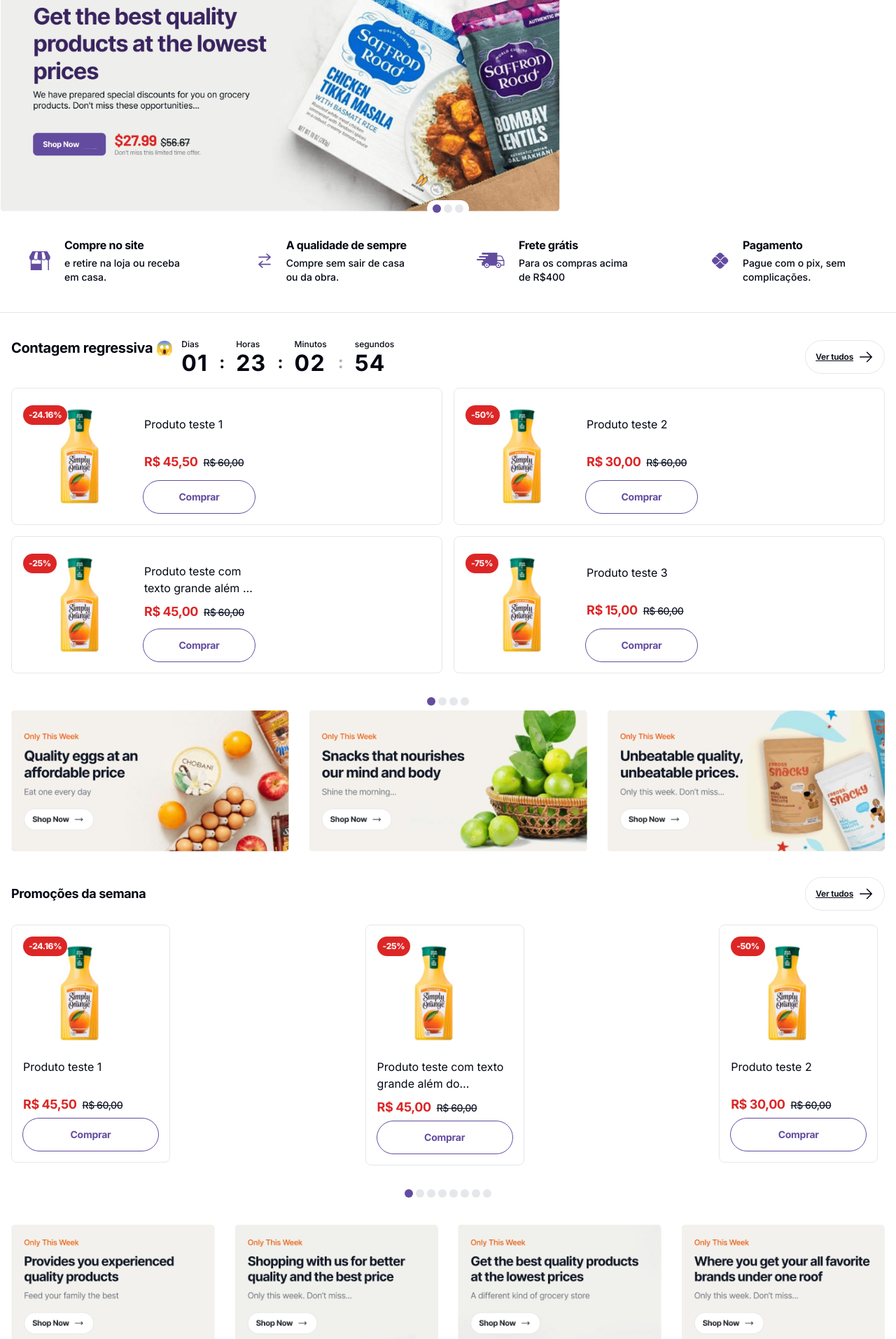
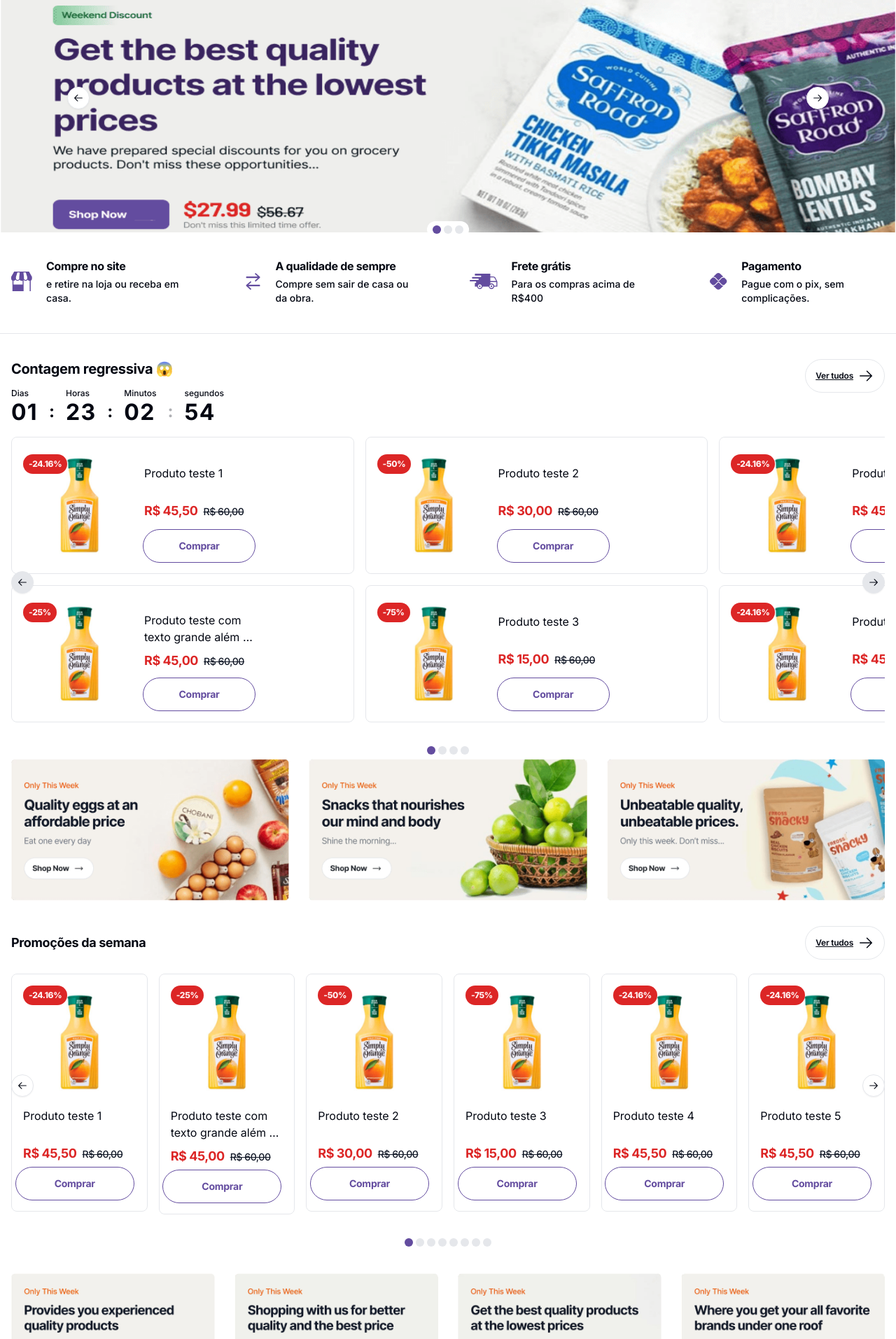
Before and after one commit to MaximusDesenvolvimento/mini-ecommerce-app, a Next.js app: page / in a window 1280 px wide. Shown: the part 160-2073 px from the top of the page at 70% size. Built offline with nearby package versions, Linux system fonts and the light colour scheme.

Commit message:
feature: home desktop finsh

```diff
--- a/src/components/BannerSliderFull/index.tsx
+++ b/src/components/BannerSliderFull/index.tsx
@@ -38,31 +38,36 @@
       opts={{
         loop: true,
       }}
-      className="relative"
+      className="relative mt-5 lg:h-96"
     >
-      <CarouselContent>
+      <CarouselContent className="lg:h-96">
         <CarouselItem>
           <Image
             src={fullBanner}
             alt="banner tela inteira"
             width={800}
             height={200}
+            className="w-full lg:h-[482px]"
           />
         </CarouselItem>
+
         <CarouselItem>
           <Image
             src={fullBanner}
             alt="banner tela inteira"
             width={800}
             height={200}
+            className="w-full lg:h-[482px]"
           />
         </CarouselItem>
+
         <CarouselItem>
           <Image
             src={fullBanner}
             alt="banner tela inteira"
             width={800}
             height={200}
+            className="w-full lg:h-[482px]"
           />
         </CarouselItem>
       </CarouselContent>
@@ -79,8 +84,8 @@
           ))}
         </span>
       </div>
-      {/* <CarouselPrevious  />
-      <CarouselNext /> */}
+      <CarouselPrevious className="hidden lg:flex lg:left-24" />
+      <CarouselNext className="hidden lg:flex lg:right-24" />
     </Carousel>
   );
 }
--- a/src/components/BenerfitBar/BennerfitBarDesktop.tsx
+++ b/src/components/BenerfitBar/BennerfitBarDesktop.tsx
@@ -7,8 +7,8 @@
 
 export function BennefitbarDesktop() {
   return (
-    <div className="flex justify-center items-center flex-wrap gap-5 my-9 pb-10 border-b border-gray-200">
-      <div className="flex justify-start items-center gap-5 w-full max-w-[221px] mx-auto">
+    <div className="flex justify-center items-center flex-wrap gap-5 my-9 pb-10 border-b border-gray-200 lg:max-w-container lg:mx-auto lg:justify-between lg:px-4">
+      <div className="flex justify-start items-center gap-5 w-full max-w-[221px] mx-auto lg:mx-0 lg:max-w-[20%]">
         <Image src={IconSroes} alt="icon de loja" width={30} height={30} />
         <div>
           <p className="mb-1 font-bold tracking-[-0.32px]">Compre no site</p>
@@ -18,7 +18,7 @@
         </div>
       </div>
 
-      <div className="flex justify-start items-center gap-5 w-full max-w-[221px] mx-auto">
+      <div className="flex justify-start items-center gap-5 w-full max-w-[221px] mx-auto lg:mx-0 lg:max-w-[20%]">
         <Image
           src={IconQualidade}
           alt="icon de qualidade"
@@ -35,7 +35,7 @@
         </div>
       </div>
 
-      <div className="flex justify-start items-center gap-5 w-full max-w-[221px] mx-auto">
+      <div className="flex justify-start items-center gap-5 w-full max-w-[221px] mx-auto lg:mx-0 lg:max-w-[20%]">
         <Image
           src={IconFrete}
           alt="icon frete grátis"
@@ -49,7 +49,7 @@
         </div>
       </div>
 
-      <div className="flex justify-start items-center gap-5 w-full max-w-[221px] mx-auto">
+      <div className="flex justify-start items-center gap-5 w-full max-w-[221px] mx-auto lg:mx-0 lg:max-w-[20%]">
         <Image src={IconPix} alt="icon de pix" width={30} height={30} />
         <div>
           <p className="mb-1 font-bold tracking-[-0.32px]">Pagamento</p>
--- a/src/components/ContainerProduct/index.tsx
+++ b/src/components/ContainerProduct/index.tsx
@@ -46,7 +46,7 @@
         className={`h-12 border border-[#634c9f] rounded-full cursor-pointer px-4 py-2 text-primary text-sm font-medium -tracking-[0.26px] absolute ${
           mosaico
             ? "w-[161px] left-[157px] min-[375px]:left-[186px] min-[400px]:left-[188px] bottom-4"
-            : "bottom-4 right-4 max-w-[128px] w-full min-[375px]:max-w-[145px] md:max-w-[195px]"
+            : "bottom-4 right-4 max-w-[128px] w-full min-[375px]:max-w-[145px] md:max-w-[195px] lg:max-w-[170px] lg:right-[19px]"
         } md:font-bold `}
       >
         Comprar
--- a/src/components/Header/desktop/index.tsx
+++ b/src/components/Header/desktop/index.tsx
@@ -8,7 +8,7 @@
 
 export function DesktopHeader() {
   return (
-    <div className="flex justify-between items-center py-5 max-w-7xl m-auto px-4 gap-4 xl:gap-0">
+    <div className="flex justify-between items-center py-5 max-w-container m-auto px-4 gap-4 xl:gap-0">
       <Link href="/">
         <Image
           src={IconLogo}
--- a/src/components/ImagesMosaico/ResponsiveMosaico/ImagesMosaicoDesktop.tsx
+++ b/src/components/ImagesMosaico/ResponsiveMosaico/ImagesMosaicoDesktop.tsx
@@ -5,7 +5,7 @@
 
 export function ImagesMosaicoDesktop({ dataImg }: PropsArrayImgMosaico) {
   return (
-    <div className="flex flex-col justify-center items-center gap-7 px-4 mb-9 md:justify-between md:flex-row">
+    <div className="flex flex-col justify-center items-center gap-7 px-4 mb-9 md:justify-between md:flex-row lg:max-w-container lg:mx-auto">
       {dataImg.map((item, index) => (
         <Link href={item.link} key={index}>
           <Image
--- a/src/components/ImagesMosaico/index.tsx
+++ b/src/components/ImagesMosaico/index.tsx
@@ -12,7 +12,7 @@
 
 export function ImagesMosaico({ dataImg }: PropsArrayImgMosaico) {
   return (
-    <div className="flex flex-col justify-center items-center gap-7 px-4 mb-9 md:justify-between md:flex-row">
+    <div className="flex flex-col justify-center items-center gap-7 px-4 mb-9 md:justify-between md:flex-row lg:max-w-container lg:mx-auto">
       {dataImg.map((item, index) => (
         <Link href={item.link} key={index} className="w-full">
           <ResponsiveImage
--- a/src/components/Shelf/ShelfMosaico.tsx
+++ b/src/components/Shelf/ShelfMosaico.tsx
@@ -7,6 +7,8 @@
   Carousel,
   CarouselContent,
   CarouselItem,
+  CarouselNext,
+  CarouselPrevious,
 } from "@/components/ui/carousel";
 import { type CarouselApi } from "@/components/ui/carousel";
 import { OfferCounter } from "./Counter";
@@ -51,17 +53,18 @@
   const productChunks = chunkArray(products, 2);
 
   return (
-    <div className="px-4">
-      <div className="flex justify-between items-end gap-3 mb-5">
-        <div className="flex flex-wrap justify-start gap-3">
+    <div className="px-4  lg:max-w-container lg:m-auto">
+      <div className="flex justify-between items-start gap-3 mb-5">
+        <div className="flex flex-col justify-start gap-3">
           <p className="text-xl text-gray-950 font-bold -tracking-[0.36px]">
             Contagem regressiva 😱
           </p>
           <OfferCounter />
         </div>
+
         <Link
           href={""}
-          className="h-12 w-29 flex items-center gap-1.5 py-2.5 px-3.5 border border-gray-200 rounded-full "
+          className="h-12 w-27 flex items-center gap-1.5 py-2.5 px-3.5 border border-gray-200 rounded-full "
         >
           <span className="text-gray-950 text-xs font-semibold underline -tracking-[0.24px]">
             {" "}
@@ -80,14 +83,13 @@
       >
         <CarouselContent>
           {productChunks.map((item: SplitArrayProducts[], i: number) => (
-            <CarouselItem key={i} className="md:basis-1/2">
+            <CarouselItem key={i} className="md:basis-1/2 lg:basis-2/5">
               {item.map((product, index) => (
                 <ContainerProduct key={index} product={product} mosaico />
               ))}
             </CarouselItem>
           ))}
         </CarouselContent>
-      </Carousel>
         <div className="w-full flex justify-center mt-3">
           <span className="h-6 w-min bg-white rounded-[30px] flex justify-center items-center gap-1 px-2">
             {Array.from({ length: count }, (_, index) => (
@@ -101,6 +103,9 @@
             ))}
           </span>
         </div>
+        <CarouselPrevious className="hidden lg:flex lg:left-0 lg:top-52 bg-[#E5E7EB]" />
+        <CarouselNext className="hidden lg:flex lg:right-0 lg:top-52 bg-[#E5E7EB]" />
+      </Carousel>
     </div>
   );
 }
--- a/src/components/Shelf/index.tsx
+++ b/src/components/Shelf/index.tsx
@@ -6,6 +6,8 @@
   Carousel,
   CarouselContent,
   CarouselItem,
+  CarouselNext,
+  CarouselPrevious,
 } from "@/components/ui/carousel";
 import { type CarouselApi } from "@/components/ui/carousel";
 import { ContainerProduct } from "../ContainerProduct";
@@ -38,7 +40,7 @@
   }, [api]);
 
   return (
-    <div className="my-8">
+    <div className="my-8 lg:max-w-container lg:mx-auto">
       <div className="w-full flex justify-between items-center mb-5 px-4">
         <p className="text-lg text-gray-950 font-bold -tracking-[0.36px]">
           {title}
@@ -67,7 +69,10 @@
       >
         <CarouselContent>
           {products.map((item, index) => (
-            <CarouselItem key={index} className="basis-1/2 md:basis-2/5">
+            <CarouselItem
+              key={index}
+              className="basis-1/2 md:basis-2/5 lg:basis-1/6"
+            >
               <ContainerProduct product={item} />
             </CarouselItem>
           ))}
@@ -85,6 +90,8 @@
             ))}
           </span>
         </div>
+        <CarouselPrevious className="hidden lg:flex lg:left-4 lg:top-40" />
+        <CarouselNext className="hidden lg:flex lg:right-4 lg:top-40" />
       </Carousel>
     </div>
   );
--- a/tailwind.config.ts
+++ b/tailwind.config.ts
@@ -79,6 +79,9 @@
       borderColor: {
         "primary": "#D1D5DB"
       },
+      maxWidth:{
+        "container": "1359px"
+      }
     },
   },
   plugins: [require("tailwindcss-animate")],
```
Lines whose indentation alone changed are shown as unchanged.
